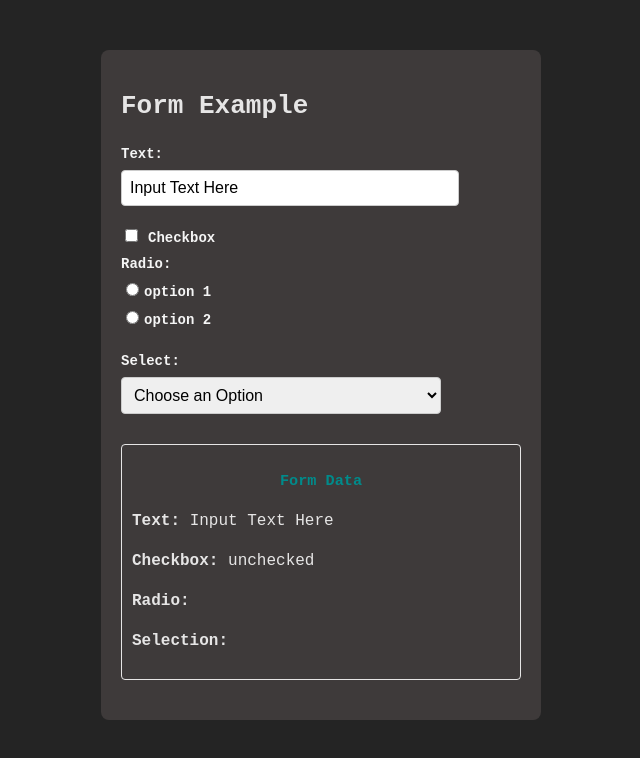
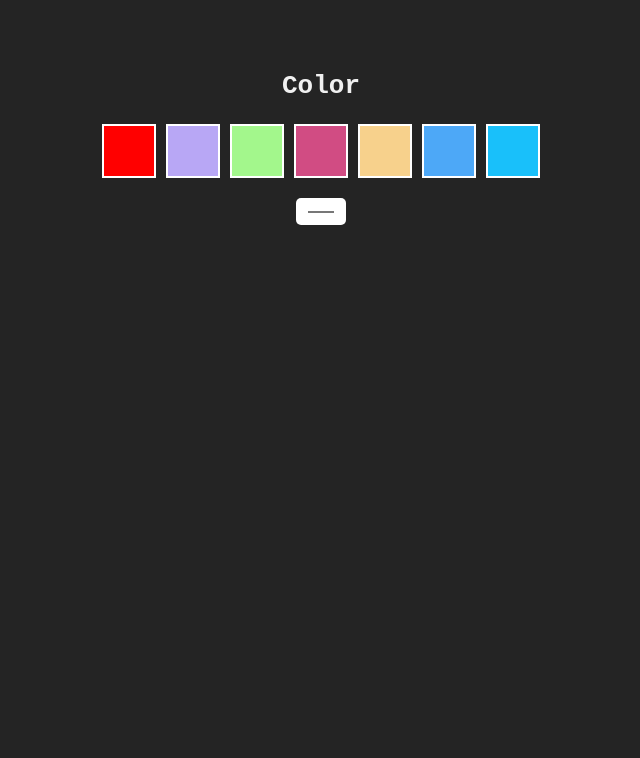
Before and after one commit to gjuanillo/react-refreshers, a React (Vite) app: page / in a window 1280 px wide. Shown: the top 758 px of the page, without its empty margins (319-959 px from the left). Built offline with nearby package versions, Linux system fonts and the light colour scheme.

Commit message:
Color Picker Component with useState

```diff
--- a/src/App.css
+++ b/src/App.css
@@ -133,3 +133,44 @@ input[type="radio"] {
 .form-data p {
     font-size: 16px;
 }
+
+.color-card {
+    font-family: monospace;
+    text-align: center;
+    padding: 50px;
+    min-height: 100vh;
+}
+
+h1 {
+    color: #f0f0f0;
+}
+
+.color-palette {
+    display: flex;
+    justify-content: center;
+    gap: 10px;
+    margin-top: 10px;
+}
+
+.color-box {
+    width: 50px;
+    height: 50px;
+    cursor: pointer;
+    border: 2px solid #fff;
+}
+
+.custom-color-picker {
+    margin-top: 20px;
+}
+
+.custom-color-picker input{
+    cursor: pointer;
+    border: none;
+    padding: 10px;
+    border-radius: 5px;
+    background-color: #fff;
+}
+
+.custom-color-picker input:hover {
+    background-color: cyan;
+}
--- a/src/App.tsx
+++ b/src/App.tsx
@@ -1,12 +1,11 @@
 import './App.css'
-import FormExample from './FormExample';
-
+import ColorPicker from './ColorPicker';
 
 function App() {
 
     return (
         <>
-            <FormExample/>
+            <ColorPicker/>
         </>
     )
 
--- /dev/null
+++ b/src/ColorPicker.tsx
@@ -0,0 +1,30 @@
+import { useState } from 'react';
+
+function ColorPicker() {
+    const [backgroundColor, setBackgroundColor] = useState<string>('#242424');
+
+    const colors: string[] = ['#ff0000', '#b8a7f5', '#a3f78c', '#d14c83', '#f7d18c', '#4da8f7', '#19c0fa'];
+
+    const handleColorChange = (color: string) => {
+        setBackgroundColor(color);
+    }
+
+    return (
+        <div className='color-card' style={{backgroundColor: backgroundColor}}>
+            <h1>Color</h1>
+            <div className='color-palette'>
+                {colors.map((color, index) => (
+                    <div key={index} className='color-box'
+                        style={{backgroundColor: color}} onClick={() => handleColorChange(color)}>
+                    </div>
+                ))}
+            </div>
+            <div className='custom-color-picker'>
+                <input type="color" value={backgroundColor}
+                    onChange={(e) => handleColorChange(e.target.value)}/>
+            </div>
+        </div>
+    );
+}
+
+export default ColorPicker;
```
